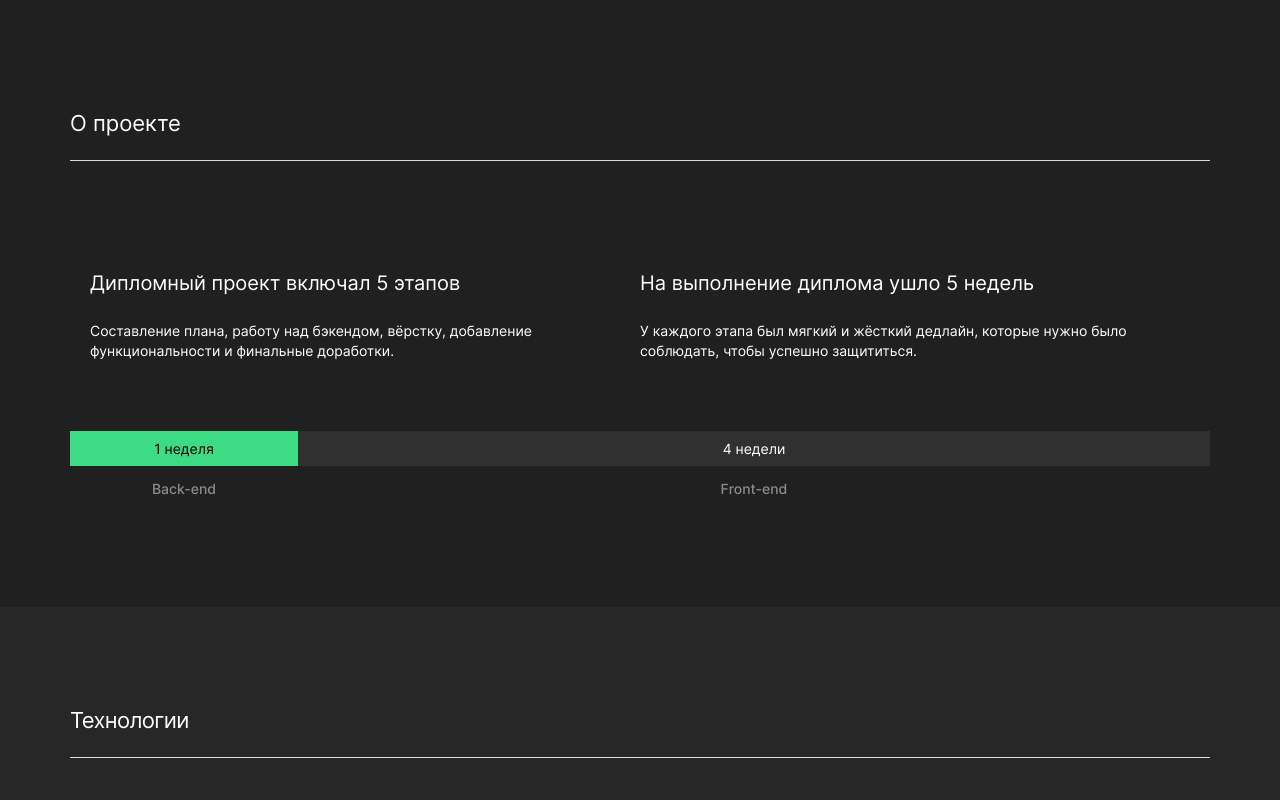
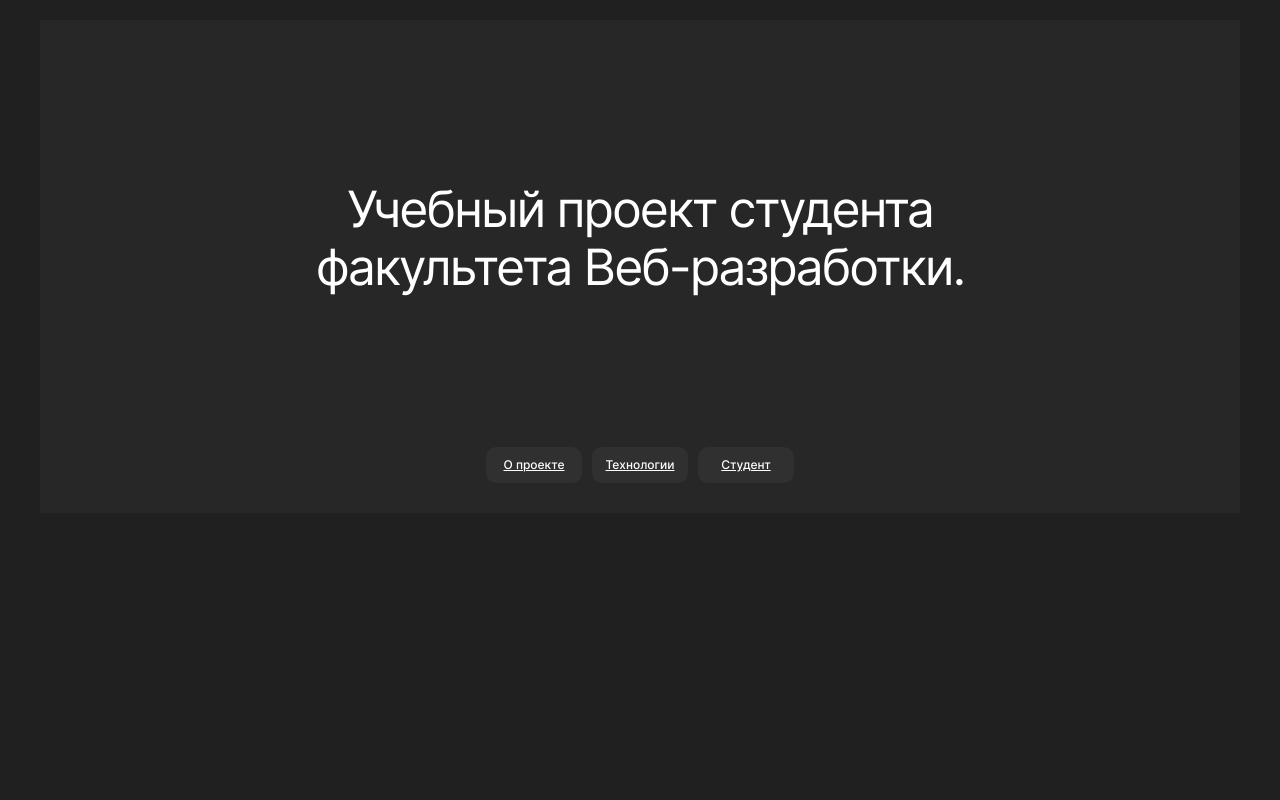
Before and after one commit to OlgaSolo21/movies-explorer-frontend, a React (Create React App) app: page / in a window 1280 px wide. Shown: the top 800 px of the page. Built offline with nearby package versions, Linux system fonts and the light colour scheme.

Commit message:
feat: реализованы якорные ссылки и верстка промо

```diff
--- a/src/components/App/App.jsx
+++ b/src/components/App/App.jsx
@@ -1,11 +1,17 @@
+import PromoProject from "../Main/PromoProject/PromoProject";
+import {Route, Routes} from "react-router-dom";
+import AboutProject from "../Main/AboutProject/AboutProject";
+import AboutTechs from "../Main/AboutTechs/AboutTechs";
 
-import AboutTechs from "../Main/AboutTechs/AboutTechs";
-import AboutProject from "../Main/AboutProject/AboutProject";
 function App() {
   return (
       <>
-        <AboutProject/>
-        <AboutTechs/>
+          <Routes>
+              <Route path="/" element={<PromoProject/>}>
+                  <Route path="aboutProject" element={<AboutProject/>} />
+                  <Route path="aboutTechs" element={<AboutTechs/>} />
+              </Route>
+          </Routes>
       </>
   )
 }
--- /dev/null
+++ b/src/components/Main/AboutMe/AboutMe.jsx
@@ -0,0 +1,3 @@
+function AboutMe() {
+
+}
--- a/src/components/Main/AboutProject/AboutProject.css
+++ b/src/components/Main/AboutProject/AboutProject.css
@@ -1,4 +1,5 @@
 .aboutProject {
+    background: #202020;
     display: flex;
     flex-direction: column;
     padding: 110px 70px;
--- /dev/null
+++ b/src/components/Main/NavTab/NavTab.css
@@ -0,0 +1,24 @@
+.navTab {
+    padding: 0;
+    margin: 151px auto 30px;
+    display: grid;
+    list-style-type: none;
+    grid-template-columns: repeat(3, 96px);
+    column-gap: 10px;
+}
+
+.navTab__link {
+    font-weight: 500;
+    font-size: 12px;
+    line-height: 16px;
+    border-radius: 10px;
+    text-align: center;
+    padding: 10px 0;
+    background-color: #303030;
+    color: #ffffff;
+}
+
+.navTab__link:hover {
+    cursor: pointer;
+    opacity: 70%;
+}
--- /dev/null
+++ b/src/components/Main/NavTab/NavTab.jsx
@@ -0,0 +1,13 @@
+import {Link} from "react-router-dom";
+
+function NavTab() {
+    return(
+        <nav className="navTab">
+            <Link to="aboutProject" className="navTab__link">О проекте</Link>
+            <Link to="aboutTechs" className="navTab__link">Технологии</Link>
+            <Link to='aboutMe' className="navTab__link">Студент</Link>
+        </nav>
+    )
+}
+
+export default NavTab
--- /dev/null
+++ b/src/components/Main/PromoProject/PromoProject.css
@@ -0,0 +1,21 @@
+.promo {
+    display: flex;
+    flex-direction: column;
+    padding: 20px 40px 0;
+}
+
+.promo__info {
+    background-color: #272727;
+    display: flex;
+    flex-direction: column;
+    text-align: center;
+}
+
+.promo__title {
+    margin: 0;
+    padding: 160px 235px 0;
+    font-weight: 400;
+    font-size: 50px;
+    line-height: 58px;
+    letter-spacing: -0.04em;
+}
--- /dev/null
+++ b/src/components/Main/PromoProject/PromoProject.jsx
@@ -0,0 +1,18 @@
+import NavTab from "../NavTab/NavTab";
+import {Outlet} from "react-router-dom";
+
+function PromoProject() {
+    return (
+        <section className="promo">
+            <div className="promo__info">
+                <h1 className="promo__title">
+                    Учебный проект студента факультета Веб-разработки.
+                </h1>
+                <NavTab/>
+                <Outlet/>
+            </div>
+        </section>
+    )
+}
+
+export default PromoProject
--- a/src/index.css
+++ b/src/index.css
@@ -4,3 +4,5 @@
 
 @import url(./components/Main/AboutTechs/AboutTechs.css);
 @import url(./components/Main/AboutProject/AboutProject.css);
+@import url(components/Main/PromoProject/PromoProject.css);
+@import url(./components/Main/NavTab/NavTab.css);
--- a/src/utils/otherStyle.css
+++ b/src/utils/otherStyle.css
@@ -16,6 +16,7 @@
     line-height: 27px;
     font-size: 22px;
     padding-bottom: 23px;
+    text-align: start;
 }
 .lineBottom {
     border-bottom: 1px solid #DADADA;
```
Also changed, not shown: src/components/Main/AboutMe/AboutMe.css (added).
